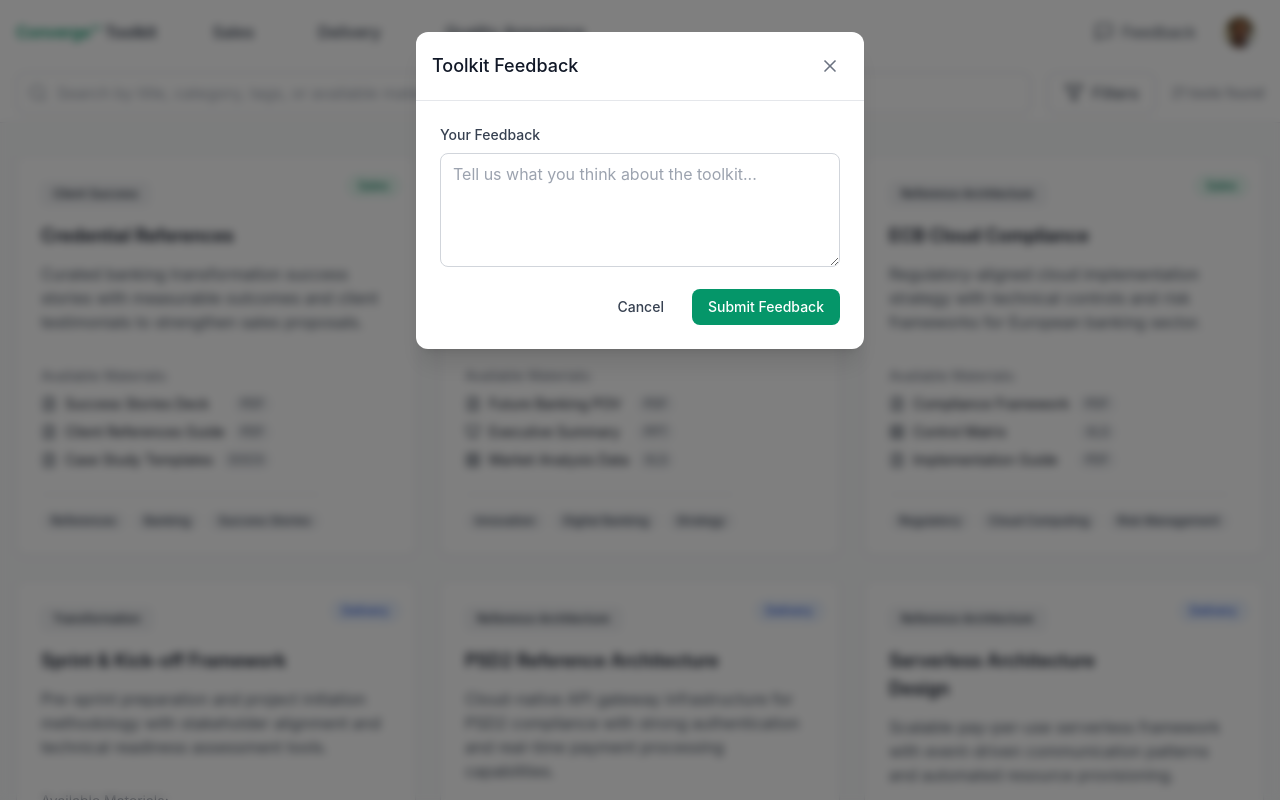
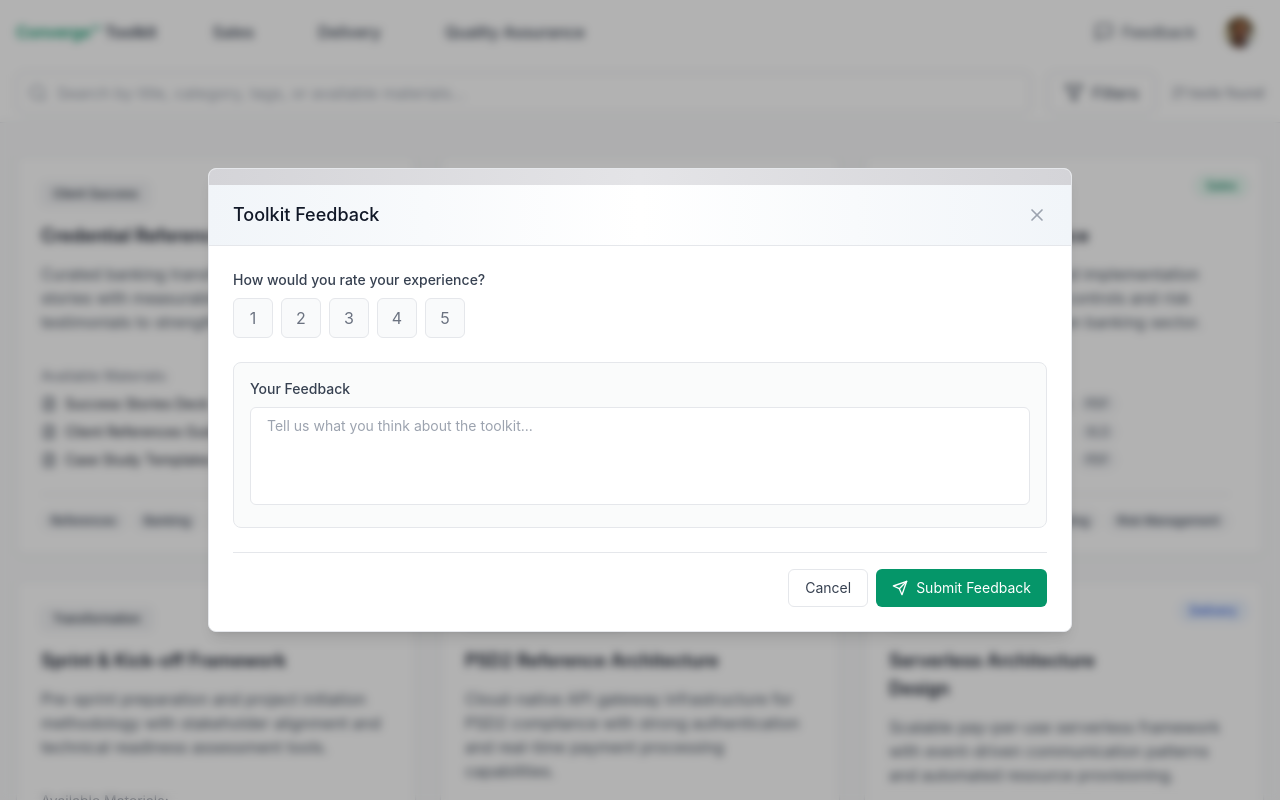
Before and after one commit to LouisBannah/escobar, a React (Vite) app: page / in a window 1280 px wide. Both pictures are taken after a click on the button "Feedback". Shown: the top 800 px of the page. Built offline with nearby package versions, Linux system fonts and the light colour scheme.

Commit message:
feat: Enhance feedback components with modern UI design

```diff
--- a/src/components/FeedbackModal.tsx
+++ b/src/components/FeedbackModal.tsx
@@ -1,5 +1,6 @@
 import React, { useState } from 'react';
-import { X } from 'lucide-react';
+import { X, Send, MessageSquare } from 'lucide-react';
+import { showFeedbackNotice } from './FeedbackNotice';
 
 interface FeedbackModalProps {
   isOpen: boolean;
@@ -9,34 +10,83 @@ interface FeedbackModalProps {
 
 const FeedbackModal: React.FC<FeedbackModalProps> = ({ isOpen, onClose, title = "Toolkit Feedback" }) => {
   const [feedback, setFeedback] = useState('');
+  const [rating, setRating] = useState(0);
+  const [isSubmitting, setIsSubmitting] = useState(false);
 
   if (!isOpen) return null;
 
-  const handleSubmit = (e: React.FormEvent) => {
+  const handleSubmit = async (e: React.FormEvent) => {
     e.preventDefault();
-    // Here you would typically send the feedback to your backend
-    console.log('Feedback submitted:', feedback);
-    setFeedback('');
-    onClose();
+    setIsSubmitting(true);
+
+    try {
+      // Here you would typically send the feedback to your backend
+      console.log('Feedback submitted:', { feedback, rating });
+
+      // Close the modal first
+      onClose();
+
+      // Reset form
+      setFeedback('');
+      setRating(0);
+
+      // Show the success notice
+      await showFeedbackNotice();
+    } catch (error) {
+      console.error('Error submitting feedback:', error);
+    } finally {
+      setIsSubmitting(false);
+    }
   };
 
   return (
-    <div className="fixed inset-0 z-50 overflow-y-auto bg-black bg-opacity-50 backdrop-blur-sm">
-      <div className="min-h-screen px-4 text-center">
-        <div className="fixed inset-0" onClick={onClose} />
-        <div className="inline-block w-full max-w-md my-8 text-left align-middle bg-white rounded-xl shadow-xl transition-all">
-          <div className="flex items-center justify-between p-4 border-b">
-            <h3 className="text-lg font-medium text-gray-900">{title}</h3>
+    <div className="fixed inset-0 z-50 overflow-y-auto backdrop-blur-sm bg-black/30 flex items-center justify-center">
+      <div className="w-full max-w-4xl px-4">
+        <div className="bg-white rounded-lg shadow-lg overflow-hidden border border-gray-200">
+          {/* Gradient Banner */}
+          <div className="h-4 bg-gradient-to-r from-zinc-300 via-zinc-200 to-zinc-300"></div>
+
+          {/* Header with lighter bluish-gray gradient background */}
+          <div className="flex items-center justify-between p-4 px-6 bg-gradient-to-r from-slate-100 via-white to-slate-100 border-b border-gray-200">
+            <div className="flex items-center gap-2">
+              <h2 className="text-lg font-medium text-gray-900">{title}</h2>
+            </div>
             <button
               onClick={onClose}
-              className="p-2 hover:bg-gray-100 rounded-full"
+              className="text-gray-400 hover:text-gray-500 transition-colors"
+              aria-label="Close"
             >
-              <X className="w-5 h-5 text-gray-500" />
+              <X className="w-5 h-5" />
             </button>
           </div>
 
-          <form onSubmit={handleSubmit} className="p-6">
-            <div className="mb-4">
+          <div className="p-6 space-y-6">
+            {/* Rating */}
+            <div>
+              <label className="block text-sm font-medium text-gray-700 mb-2">
+                How would you rate your experience?
+              </label>
+              <div className="flex gap-2">
+                {[1, 2, 3, 4, 5].map((star) => (
+                  <button
+                    key={star}
+                    type="button"
+                    onClick={() => setRating(star)}
+                    className={`w-10 h-10 flex items-center justify-center rounded-md ${
+                      rating >= star
+                        ? 'bg-emerald-100 text-emerald-600 border border-emerald-200'
+                        : 'bg-gray-50 text-gray-500 border border-gray-200 hover:bg-gray-100'
+                    } transition-colors`}
+                    aria-label={`${star} stars`}
+                  >
+                    {star}
+                  </button>
+                ))}
+              </div>
+            </div>
+
+            {/* Feedback Text */}
+            <div className="rounded-lg p-4 bg-gray-50/80 border border-gray-200">
               <label htmlFor="feedback" className="block text-sm font-medium text-gray-700 mb-2">
                 Your Feedback
               </label>
@@ -46,26 +96,43 @@ const FeedbackModal: React.FC<FeedbackModalProps> = ({ isOpen, onClose, title =
                 value={feedback}
                 onChange={(e) => setFeedback(e.target.value)}
                 placeholder="Tell us what you think about the toolkit..."
-                className="w-full px-3 py-2 border border-gray-300 rounded-lg focus:outline-none focus:ring-2 focus:ring-emerald-500 focus:border-transparent"
+                className="w-full px-4 py-2 text-sm border border-gray-200 rounded-md focus:outline-none focus:ring-1 focus:ring-emerald-500 focus:border-emerald-500 resize-none bg-white"
                 required
               />
             </div>
-            <div className="flex justify-end space-x-3">
+
+            {/* Footer with action buttons */}
+            <div className="border-t border-gray-200 pt-4 flex justify-end gap-2">
               <button
                 type="button"
                 onClick={onClose}
-                className="px-4 py-2 text-sm font-medium text-gray-700 hover:bg-gray-100 rounded-lg"
+                className="px-4 py-2 text-sm text-gray-700 hover:bg-gray-100 rounded-md transition-colors border border-gray-200"
               >
                 Cancel
               </button>
               <button
-                type="submit"
-                className="px-4 py-2 text-sm font-medium text-white bg-emerald-600 hover:bg-emerald-700 rounded-lg"
+                type="button"
+                onClick={handleSubmit}
+                className="px-4 py-2 text-sm text-white bg-emerald-600 hover:bg-emerald-700 rounded-md flex items-center gap-2 transition-colors"
+                disabled={isSubmitting}
               >
-                Submit Feedback
+                {isSubmitting ? (
+                  <>
+                    <svg className="animate-spin h-4 w-4 text-white" xmlns="http://www.w3.org/2000/svg" fill="none" viewBox="0 0 24 24">
+                      <circle className="opacity-25" cx="12" cy="12" r="10" stroke="currentColor" strokeWidth="4"></circle>
+                      <path className="opacity-75" fill="currentColor" d="M4 12a8 8 0 018-8V0C5.373 0 0 5.373 0 12h4zm2 5.291A7.962 7.962 0 014 12H0c0 3.042 1.135 5.824 3 7.938l3-2.647z"></path>
+                    </svg>
+                    <span>Submitting...</span>
+                  </>
+                ) : (
+                  <>
+                    <Send className="w-4 h-4" />
+                    <span>Submit Feedback</span>
+                  </>
+                )}
               </button>
             </div>
-          </form>
+          </div>
         </div>
       </div>
     </div>
--- /dev/null
+++ b/src/components/FeedbackNotice.tsx
@@ -0,0 +1,144 @@
+import React, { useEffect, useState } from 'react';
+import { createRoot } from 'react-dom/client';
+import { MessageSquareHeart, CheckCircle } from 'lucide-react';
+
+export function showFeedbackNotice(): Promise<void> {
+  return new Promise((resolve) => {
+    const container = document.createElement('div');
+    container.id = 'feedback-notice-container';
+    document.body.appendChild(container);
+
+    const root = createRoot(container);
+
+    const cleanUp = () => {
+      const unmountDelay = 500;
+      setTimeout(() => {
+        root.unmount();
+        if (document.body.contains(container)) {
+          document.body.removeChild(container);
+        }
+        resolve();
+      }, unmountDelay);
+    };
+
+    root.render(<FeedbackNotice />);
+    setTimeout(cleanUp, 5000);
+  });
+}
+
+function FeedbackNotice() {
+  const [countdown, setCountdown] = useState(5);
+  const [isExiting, setIsExiting] = useState(false);
+  const [progress, setProgress] = useState(0);
+
+  useEffect(() => {
+    const startTime = Date.now();
+    const duration = 5000;
+
+    const progressInterval = setInterval(() => {
+      const elapsed = Date.now() - startTime;
+      const newProgress = Math.min((elapsed / duration) * 100, 100);
+      setProgress(newProgress);
+    }, 50);
+
+    return () => clearInterval(progressInterval);
+  }, []);
+
+  useEffect(() => {
+    const interval = setInterval(() => {
+      setCountdown((prevCountdown) => prevCountdown - 1);
+    }, 1000);
+
+    return () => clearInterval(interval);
+  }, []);
+
+  useEffect(() => {
+    if (countdown <= 0) {
+      setIsExiting(true);
+    }
+  }, [countdown]);
+
+  return (
+    <div
+      className="fixed inset-0 z-[999] overflow-y-auto backdrop-blur-sm bg-black/30 flex items-center justify-center"
+      style={{ animation: isExiting ? 'fadeOut 0.5s forwards' : 'fadeIn 0.3s forwards' }}
+    >
+      <div className="max-w-md w-full mx-auto px-4">
+        <div
+          className="rounded-lg shadow-lg overflow-hidden bg-white relative z-[1000] border border-gray-200"
+          style={{ animation: isExiting ? 'scaleOut 0.5s forwards' : 'scaleIn 0.3s forwards' }}
+        >
+          {/* Gradient Banner */}
+          <div className="h-4 bg-gradient-to-r from-gray-200 via-gray-100 to-gray-200"></div>
+
+          {/* Content */}
+          <div className="p-6">
+            <div className="flex items-start gap-4">
+              <div className="success-circle flex-shrink-0 mt-1 bg-emerald-100 text-emerald-600">
+                <CheckCircle className="w-5 h-5" />
+              </div>
+
+              <div>
+                <h3 className="text-lg font-medium text-gray-900 mb-2">
+                  Thank You for Your Feedback!
+                </h3>
+                <p className="text-gray-600 mb-4">
+                  We appreciate your input to help improve our toolkit.
+                </p>
+                <p className="text-sm text-gray-500">
+                  This window will close automatically in {Math.max(countdown, 0)} second{countdown !== 1 ? 's' : ''}
+                </p>
+              </div>
+            </div>
+          </div>
+
+          {/* Progress bar */}
+          <div
+            className="absolute bottom-0 left-0 h-1 bg-emerald-500"
+            style={{
+              width: `${progress}%`,
+              transition: 'width 50ms linear'
+            }}
+          />
+        </div>
+      </div>
+    </div>
+  );
+}
+
+// Add CSS animations
+if (typeof document !== 'undefined') {
+  const style = document.createElement('style');
+  style.textContent = `
+    @keyframes fadeIn {
+      from { opacity: 0; }
+      to { opacity: 1; }
+    }
+
+    @keyframes fadeOut {
+      from { opacity: 1; }
+      to { opacity: 0; }
+    }
+
+    @keyframes scaleIn {
+      from { transform: scale(0.95); opacity: 0; }
+      to { transform: scale(1); opacity: 1; }
+    }
+
+    @keyframes scaleOut {
+      from { transform: scale(1); opacity: 1; }
+      to { transform: scale(0.95); opacity: 0; }
+    }
+
+    /* Success icon styling */
+    .success-circle {
+      width: 36px;
+      height: 36px;
+      border-radius: 50%;
+      display: flex;
+      align-items: center;
+      justify-content: center;
+    }
+  `;
+  document.head.appendChild(style);
+}
```
